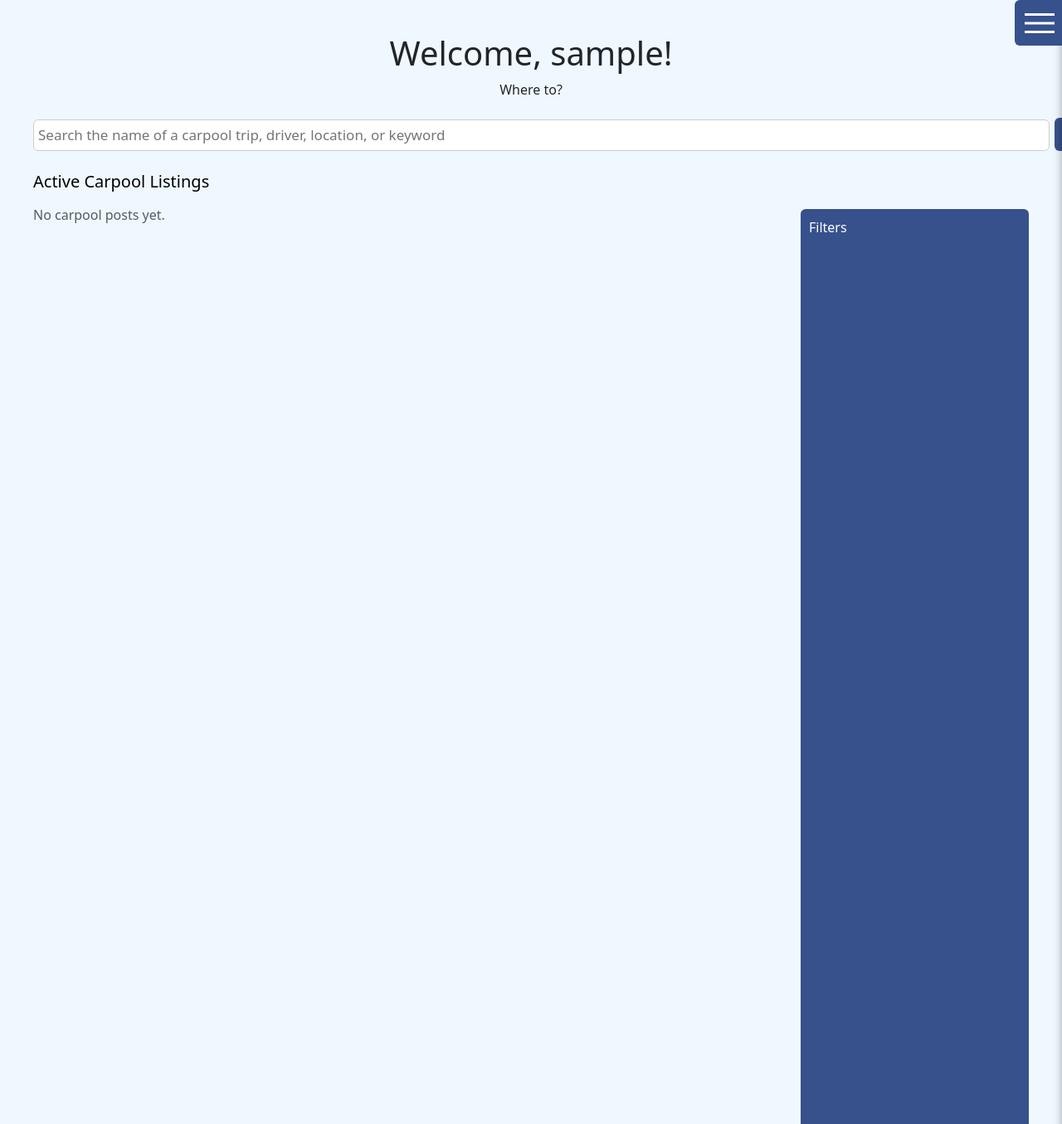
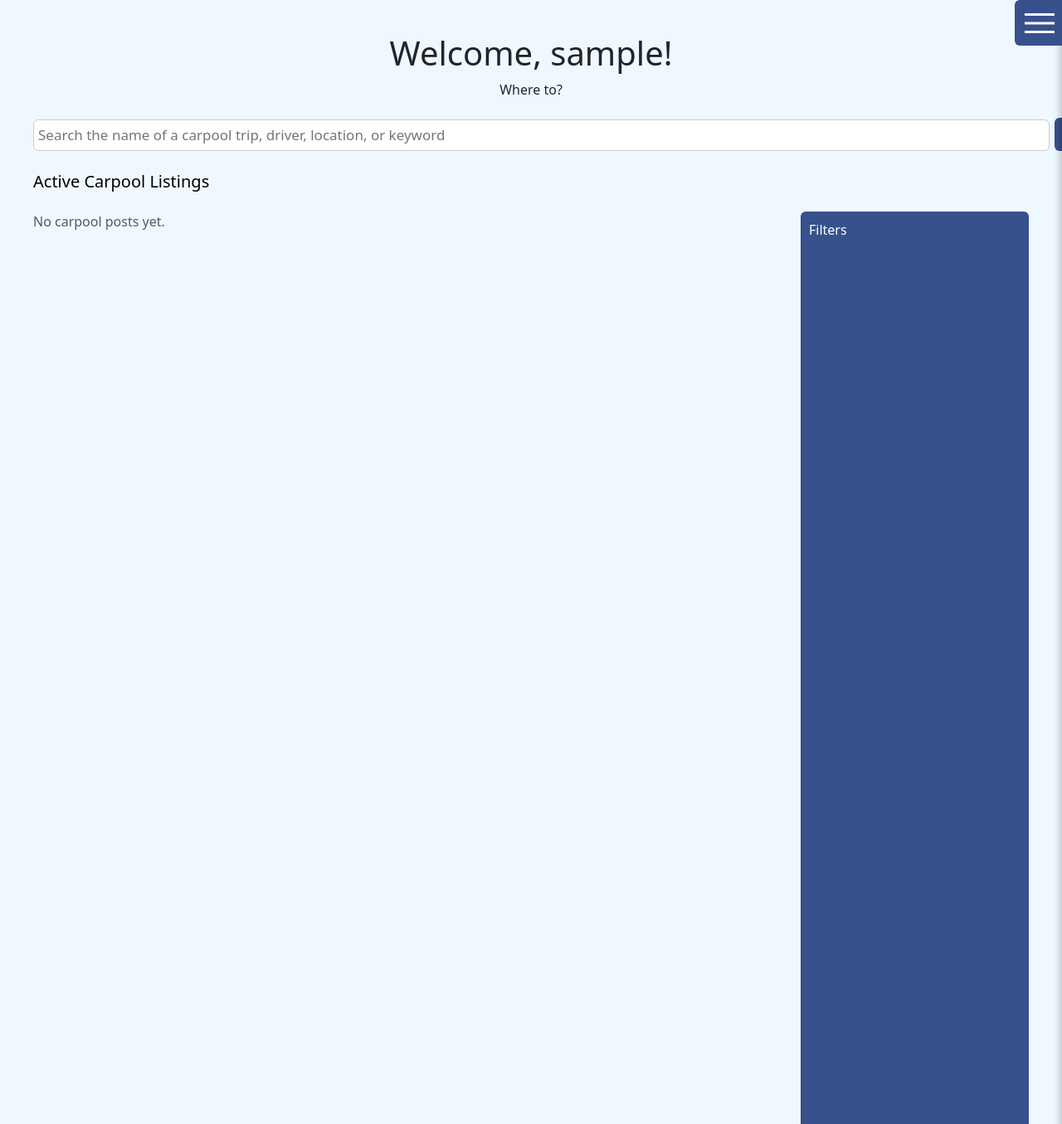
Before and after one commit to cherrylin16/CavPool, a Django app: page /rider/ in a window 1280 px wide. Shown: the top 1355 px of the page at 83% size. Run offline with Django 5.2, Linux system fonts and the light colour scheme; the visitor is signed in with stand-in values (Sample User, id 1); data that the repository does not hold is empty.

Commit message:
Formatting changes for listings container again

```diff
--- a/dashboard/static/driver_dashboard.css
+++ b/dashboard/static/driver_dashboard.css
@@ -164,7 +164,6 @@ body {
     border-radius: 6px 6px 6px 6px;
     outline: none;
 
-    margin-top: 5px;
     margin-left: auto;
 
 }
--- a/dashboard/static/rider_dashboard.css
+++ b/dashboard/static/rider_dashboard.css
@@ -154,7 +154,6 @@ body {
     border-radius: 6px 6px 6px 6px;
     outline: none;
 
-    margin-top: 5px;
     margin-left: auto;
 }
 
--- a/dashboard/templates/dashboard/driver_dashboard.html
+++ b/dashboard/templates/dashboard/driver_dashboard.html
@@ -46,8 +46,8 @@
                 <h5>Active Carpool Listings</h5>
             </div>
 
-            <div class="listings-filters-container mt-2">
-                <div class="listings-box row me-2">
+            <div class="listings-filters-container mt-3">
+                <div class="listings-box row me-3">
                     {% for post in posts %}
                         <div class="col-md-6 col-lg-4 mb-3">
                             <div class="card">
--- a/dashboard/templates/dashboard/rider_dashboard.html
+++ b/dashboard/templates/dashboard/rider_dashboard.html
@@ -34,8 +34,8 @@
             <h5>Active Carpool Listings</h5>
         </div>
 
-        <div class="listings-filters-container mt-2">
-                <div class="listings-box row me-2">
+        <div class="listings-filters-container mt-3">
+                <div class="listings-box row me-3">
                     {% for post in posts %}
                         <div class="col-md-6 col-lg-4 mb-3">
                             <div class="card">
```
